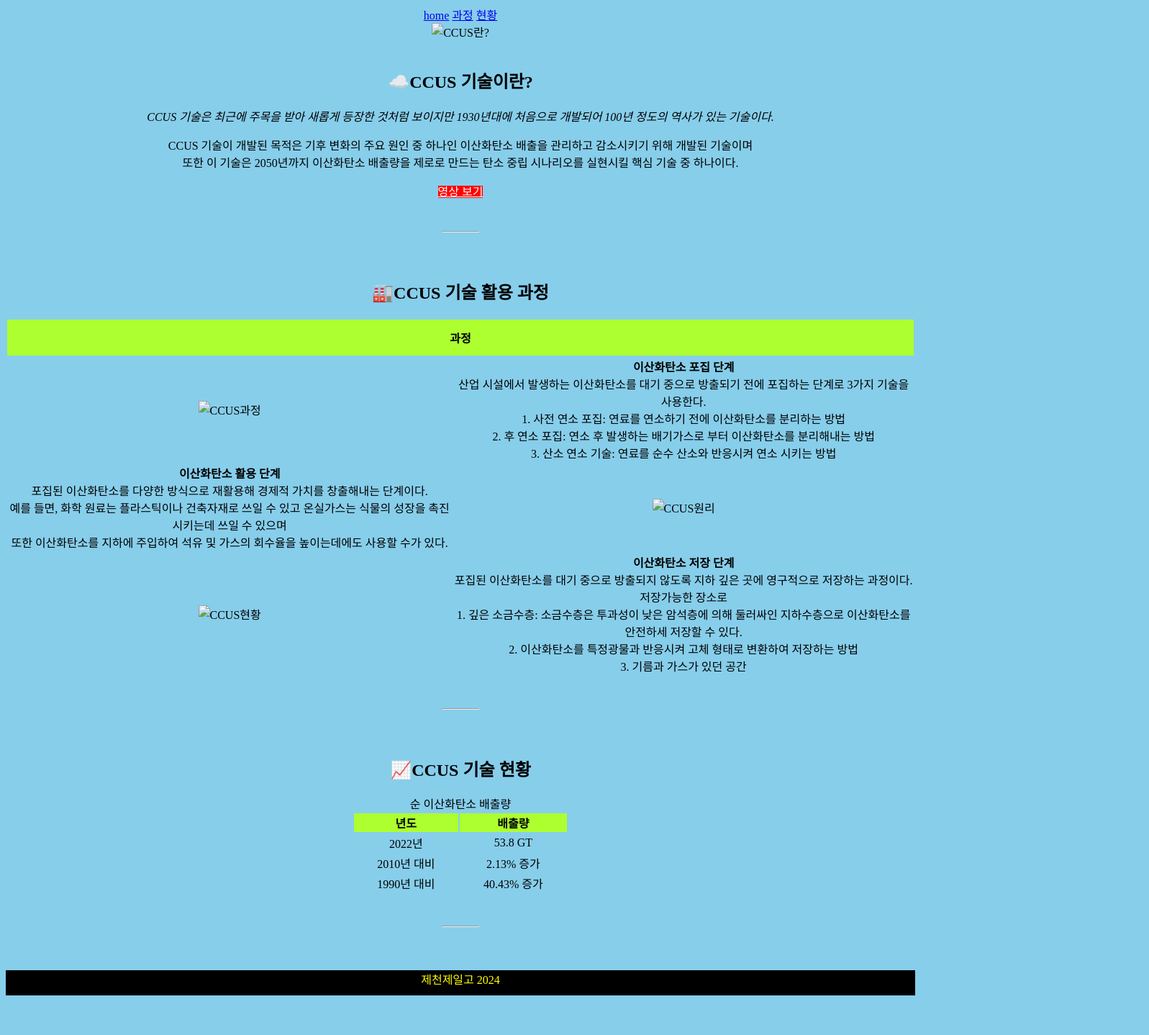
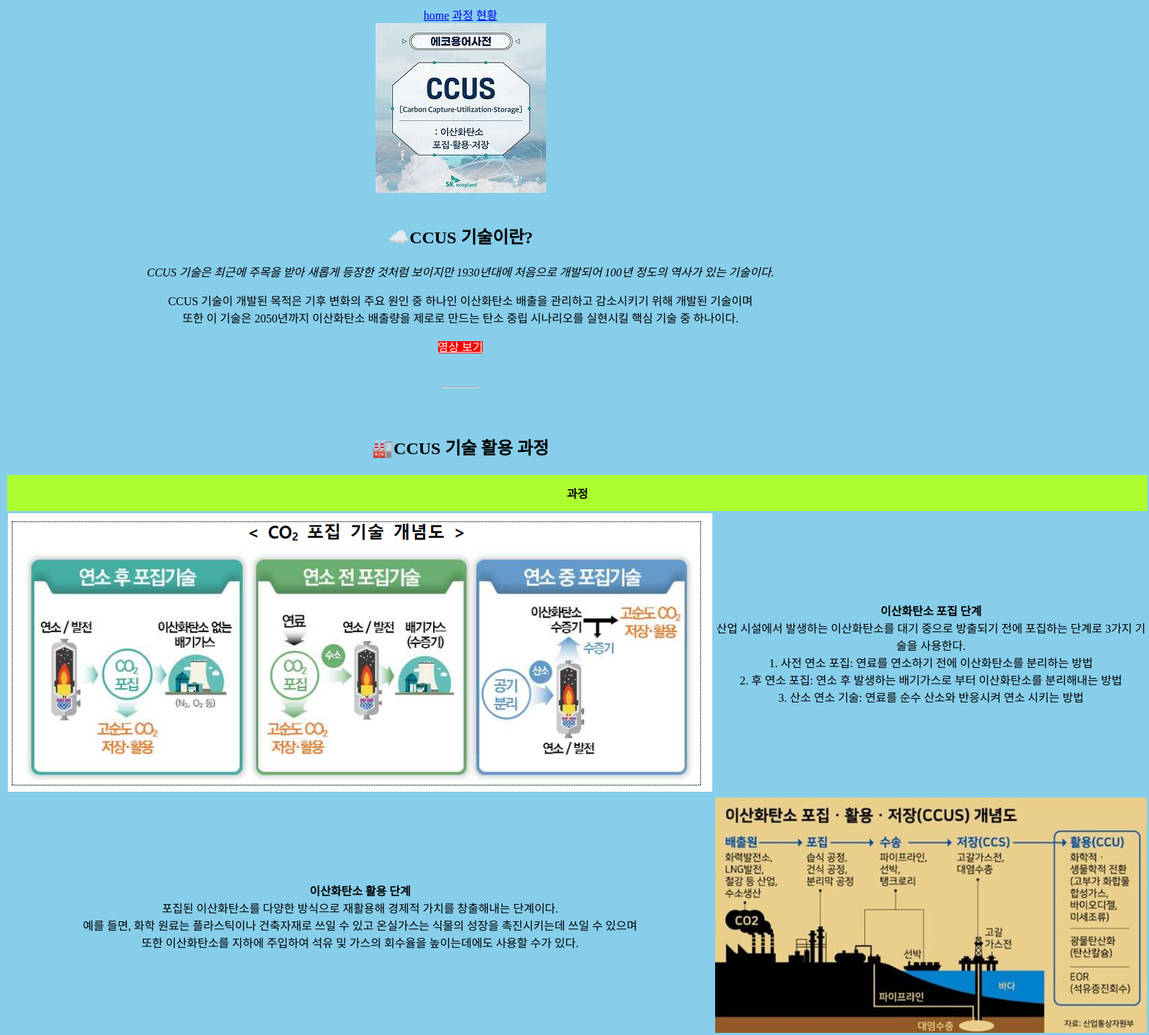
Before and after one commit to junsung31/web3, a plain HTML site: page index.html in a window 1280 px wide. Shown: the top 1438 px of the page at 72% size, 1597 px wide, since content can reach past the window. Before the commit the page ends 1391 px from the top, so only its background shows below. Drawn offline with Linux system fonts and the light colour scheme.

Commit message:
Update index.html

```diff
--- a/index.html
+++ b/index.html
@@ -15,7 +15,7 @@
     </header>
     <main>
     <section id="home">
-        <img src="9.jpg" alt="CCUS란?">
+        <img src="images/9.jpg" alt="CCUS란?">
         <br><br>
 <h1>☁️CCUS 기술이란?</h1>
 <p><em>CCUS 기술은 최근에 주목을 받아 새롭게 등장한 것처럼 보이지만 1930년대에 처음으로 개발되어 100년 정도의 역사가 있는 기술이다.</em></p>
@@ -33,7 +33,7 @@
     </tr>
 
     <tr>
-        <td><img src="10.png" alt="CCUS과정"></td>
+        <td><img src="images/10.png" alt="CCUS과정"></td>
         <td><b>이산화탄소 포집 단계</b> <br>
         산업 시설에서 발생하는 이산화탄소를 대기 중으로 방출되기 전에 포집하는 단계로 3가지 기술을 사용한다. <br>
         1. 사전 연소 포집: 연료를 연소하기 전에 이산화탄소를 분리하는 방법 <br>
@@ -45,10 +45,10 @@
         포집된 이산화탄소를 다양한 방식으로 재활용해 경제적 가치를 창출해내는 단계이다.<br>
         예를 들면, 화학 원료는 플라스틱이나 건축자재로 쓰일 수 있고 온실가스는 식물의 성장을 촉진시키는데 쓰일 수 있으며 <br>
         또한 이산화탄소를 지하에 주입하여 석유 및 가스의 회수율을 높이는데에도 사용할 수가 있다.</td>
-         <td><img src="12.jpg" alt="CCUS원리"></td>
+         <td><img src="images/12.jpg" alt="CCUS원리"></td>
     </tr>
     <tr>
-        <td><img src="14.png" alt="CCUS현황"></td>
+        <td><img src="images/14.png" alt="CCUS현황"></td>
         <td><b>이산화탄소 저장 단계</b> <br>
        포집된 이산화탄소를 대기 중으로 방출되지 않도록 지하 깊은 곳에 영구적으로 저장하는 과정이다.<br>
        저장가능한 장소로 <br>
```
